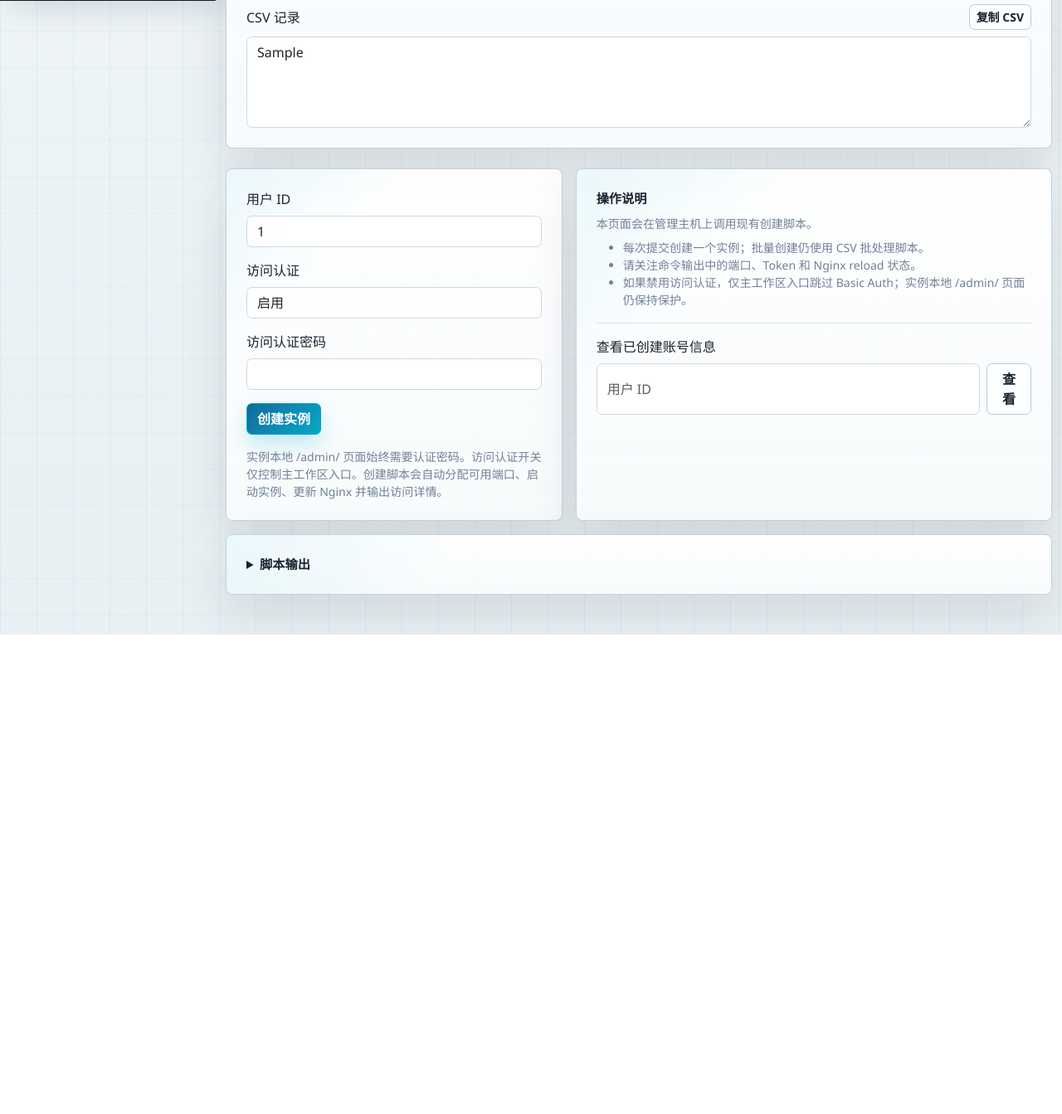
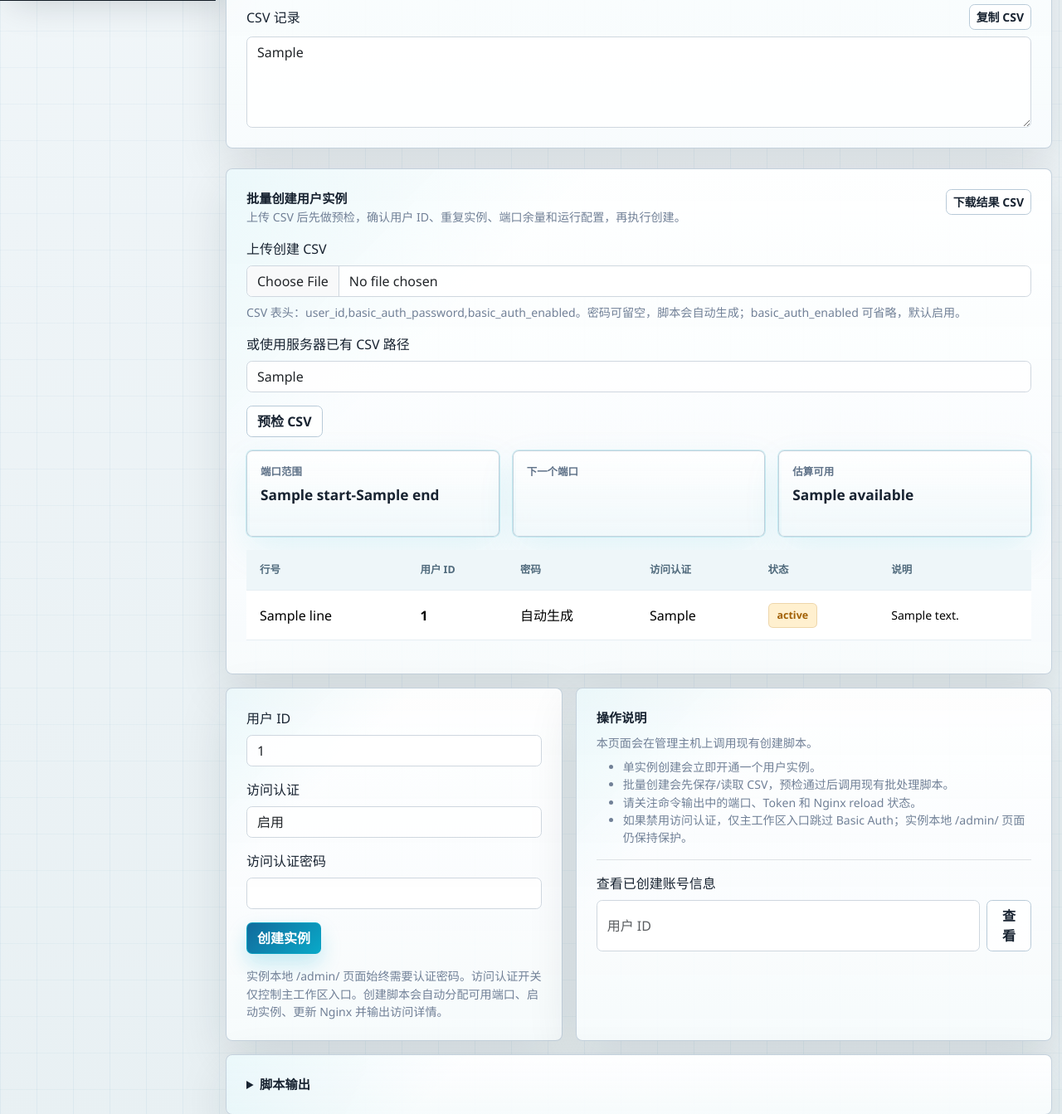
Before and after one commit to yipwingtim/openclaw-manager, a Flask app: template services/manager-web/templates/admin_create_user.html in a window 1280 px wide. Shown: the part 799-2142 px from the top of the page at 83% size. Before the commit the page ends 1564 px from the top, so only its background shows below. Run offline with Flask 3, Linux system fonts and the light colour scheme; the template is opened without the code that fills it: most values are stand-ins (such as "Sample title", 1, 10 or a date in 2020).

Commit message:
feat: add web batch user creation / 增加 Web 批量创建用户实例

```diff
--- a/services/manager-web/app.py
+++ b/services/manager-web/app.py
@@ -8,6 +8,7 @@ import io
 import threading
 import hmac
 import time
+import uuid
 from urllib.parse import urlencode
 from pathlib import Path
 
@@ -31,6 +32,7 @@ SKILL_ID_RE = re.compile(r"^[A-Za-z0-9_.@/-]{1,128}$")
 MAX_UPLOAD_BYTES = int(os.environ.get("MANAGER_UPLOAD_MAX_BYTES", str(50 * 1024 * 1024)))
 SKILL_INSTALL_TIMEOUT = int(os.environ.get("MANAGER_SKILL_INSTALL_TIMEOUT", "180"))
 WECHAT_BIND_TIMEOUT = int(os.environ.get("MANAGER_WECHAT_BIND_TIMEOUT", "300"))
+BATCH_CREATE_TIMEOUT = int(os.environ.get("MANAGER_BATCH_CREATE_TIMEOUT", "3600"))
 CONTAINER_UPLOAD_DIR = "/workspaces/uploads"
 WORKSPACE_FILE_ROOTS = {
     "workspace": ("OpenClaw Workspace", "workspace", "/home/node/.openclaw/workspace"),
@@ -155,6 +157,230 @@ def read_text_preview(path, max_chars=8000):
     if len(text) > max_chars:
         return text[:max_chars] + "\n... truncated ..."
     return text
+
+
+def normalize_basic_auth_enabled(value):
+    value = (value or "true").strip().lower()
+    if value in {"", "true", "yes", "y", "1", "on", "enabled"}:
+        return "true"
+    if value in {"false", "no", "n", "0", "off", "disabled"}:
+        return "false"
+    return None
+
+
+def read_active_users_csv():
+    active_users = set()
+    users_csv = PUBLIC_DIR / "users.csv"
+    if not users_csv.is_file():
+        return active_users
+
+    with users_csv.open(newline="", encoding="utf-8") as handle:
+        for row in csv.DictReader(handle):
+            user_id = (row.get("user_id") or "").strip()
+            status = (row.get("status") or "").strip()
+            if user_id and status == "active":
+                active_users.add(user_id)
+    return active_users
+
+
+def read_port_config():
+    config_file = MANAGER_DIR / "config" / "openclaw-manager.env"
+    values = {}
+    if not config_file.is_file():
+        return None, None, None, f"Config file not found: {config_file}"
+
+    for line in config_file.read_text(encoding="utf-8", errors="ignore").splitlines():
+        stripped = line.strip()
+        if not stripped or stripped.startswith("#") or "=" not in stripped:
+            continue
+        key, raw_value = stripped.split("=", 1)
+        if key in {"PORT_START", "PORT_END", "PORT_FILE"}:
+            values[key] = raw_value.strip().strip("\"'")
+
+    try:
+        port_start = int(values.get("PORT_START", ""))
+        port_end = int(values.get("PORT_END", ""))
+    except ValueError:
+        return None, None, None, "PORT_START/PORT_END are missing or invalid in config."
+
+    port_file = Path(values.get("PORT_FILE") or (PUBLIC_DIR / "ports.txt"))
+    return port_start, port_end, port_file, ""
+
+
+def estimate_port_capacity():
+    port_start, port_end, port_file, error = read_port_config()
+    if error:
+        return None, error
+
+    next_port = port_start
+    if port_file and port_file.is_file():
+        try:
+            next_port = int(port_file.read_text(encoding="utf-8", errors="ignore").strip())
+        except ValueError:
+            next_port = port_start
+    next_port = max(port_start, next_port)
+
+    used_ports = set()
+    for conf in NGINX_USERS_CONF_DIR.glob("*.conf"):
+        text = conf.read_text(encoding="utf-8", errors="ignore")
+        for match in re.finditer(r"^\s*listen\s+([0-9]+)\b", text, re.MULTILINE):
+            used_ports.add(int(match.group(1)))
+
+    if port_start is None or port_end is None:
+        return None, "Port range is not configured."
+
+    total = max(0, port_end - port_start + 1)
+    used_in_range = sum(1 for port in used_ports if port_start <= port <= port_end)
+    allocatable = [port for port in range(next_port, port_end + 1) if port not in used_ports]
+    return {
+        "start": port_start,
+        "end": port_end,
+        "next": next_port,
+        "total": total,
+        "used": used_in_range,
+        "available": len(allocatable),
+    }, ""
+
+
+def parse_batch_create_csv(path):
+    rows = []
+    errors = []
+    seen = set()
+
+    try:
+        with path.open(newline="", encoding="utf-8-sig") as handle:
+            reader = csv.DictReader(handle)
+            fieldnames = reader.fieldnames or []
+            if not fieldnames or fieldnames[0] != "user_id":
+                return [], ["CSV first column must be user_id."]
+
+            for line_no, row in enumerate(reader, start=2):
+                raw_user_id = (row.get("user_id") or "").strip()
+                if not raw_user_id:
+                    continue
+
+                user_id = validate_user_id(raw_user_id)
+                password = (row.get("basic_auth_password") or "").strip()
+                basic_auth_enabled = normalize_basic_auth_enabled(row.get("basic_auth_enabled"))
+
+                item = {
+                    "line": line_no,
+                    "user_id": raw_user_id,
+                    "password_provided": bool(password),
+                    "basic_auth_enabled": basic_auth_enabled or (row.get("basic_auth_enabled") or "").strip(),
+                    "status": "ready",
+                    "message": "",
+                }
+
+                if not user_id:
+                    item["status"] = "invalid"
+                    item["message"] = "Invalid user_id."
+                    errors.append(f"line {line_no}: invalid user_id {raw_user_id}")
+                elif user_id in seen:
+                    item["status"] = "duplicate"
+                    item["message"] = "Duplicate user_id in CSV."
+                    errors.append(f"line {line_no}: duplicate user_id {user_id}")
+                elif basic_auth_enabled is None:
+                    item["status"] = "invalid"
+                    item["message"] = "Invalid basic_auth_enabled."
+                    errors.append(f"line {line_no}: invalid basic_auth_enabled")
+                else:
+                    item["user_id"] = user_id
+                    seen.add(user_id)
+
+                rows.append(item)
+    except UnicodeDecodeError:
+        return [], ["CSV must be UTF-8 encoded."]
+
+    if not rows:
+        errors.append("CSV has no user rows.")
+
+    return rows, errors
+
+
+def batch_create_paths(batch_id):
+    batch_dir = PUBLIC_DIR / "batches" / "web-create-users" / batch_id
+    return batch_dir, batch_dir / "input.csv", batch_dir / "results.csv"
+
+
+def batch_relative_path(path):
+    try:
+        return str(path.resolve().relative_to((PUBLIC_DIR / "batches").resolve()))
+    except ValueError:
+        return ""
+
+
+def batch_create_context(input_csv=None, output_csv=None, rows=None, result="", error="", capacity=None):
+    return {
+        "batch_create": {
+            "input_csv": str(input_csv) if input_csv else "",
+            "output_csv": str(output_csv) if output_csv else "",
+            "output_relative_path": batch_relative_path(output_csv) if output_csv else "",
+            "rows": rows or [],
+            "result": result,
+            "error": error,
+            "capacity": capacity,
+            "can_execute": bool(input_csv and rows and not error),
+        }
+    }
+
+
+def preflight_batch_create(input_csv):
+    rows, errors = parse_batch_create_csv(input_csv)
+    try:
+        active_users = read_active_users_csv()
+    except OSError as exc:
+        active_users = set()
+        errors.append(f"Could not read users.csv: {exc}")
+
+    ready_count = 0
+    for row in rows:
+        if row["status"] != "ready":
+            continue
+
+        user_id = row["user_id"]
+        if user_id in active_users or get_user_dir(user_id).exists():
+            row["status"] = "exists"
+            row["message"] = "User already exists."
+            errors.append(f"{user_id}: user already exists")
+            continue
+
+        ready_count += 1
+
+    capacity, capacity_error = estimate_port_capacity()
+    if capacity_error:
+        errors.append(capacity_error)
+    elif capacity and capacity["available"] < ready_count:
+        errors.append(
+            f"Not enough available ports: need {ready_count}, available {capacity['available']} "
+            f"in {capacity['start']}-{capacity['end']}."
+        )
+
+    script = MANAGER_DIR / "scripts" / "batch_create_users.sh"
+    if not script.is_file():
+        errors.append(f"Batch create script not found: {script}")
+
+    config_file = MANAGER_DIR / "config" / "openclaw-manager.env"
+    if not config_file.is_file():
+        errors.append(f"Runtime config not found: {config_file}")
+
+    return rows, errors, capacity
+
+
+def save_batch_create_account_records(output_csv):
+    if not output_csv.is_file():
+        return 0
+
+    saved = 0
+    with output_csv.open(newline="", encoding="utf-8") as handle:
+        for row in csv.DictReader(handle):
+            user_id = validate_user_id(row.get("user_id"))
+            if not user_id or row.get("status") != "created":
+                continue
+            LAST_CREATED_ACCOUNTS[user_id] = row
+            save_account_record(row)
+            saved += 1
+    return saved
 
 
 def parse_create_user_output(output, user_id, basic_auth_enabled, basic_auth_password):
@@ -1323,6 +1549,7 @@ def admin_create_user():
         account_csv="",
         result="",
         error="",
+        **batch_create_context(),
     )
 
 
@@ -1349,7 +1576,177 @@ def admin_created_user_detail(user_id):
         account_csv=account_csv(account),
         result=request.args.get("result", ""),
         error="",
-    )
+        **batch_create_context(),
+    )
+
+
+@app.post("/admin/create-user/batch/preview")
+def preview_admin_batch_create_users():
+    denied = require_admin()
+    if denied:
+        return denied
+
+    upload = request.files.get("input_file")
+    existing_input = (request.form.get("input_csv") or "").strip()
+    if upload and upload.filename:
+        if not upload.filename.lower().endswith(".csv"):
+            return render_template(
+                "admin_create_user.html",
+                user_id="",
+                basic_auth_enabled="true",
+                basic_auth_password="",
+                account=None,
+                account_csv="",
+                result="",
+                error="",
+                **batch_create_context(error="Uploaded file must be a CSV."),
+            ), 400
+        batch_id = time.strftime("%Y%m%d-%H%M%S") + "-" + uuid.uuid4().hex[:8]
+        batch_dir, input_csv, output_csv = batch_create_paths(batch_id)
+        batch_dir.mkdir(parents=True, exist_ok=True)
+        upload.save(input_csv)
+    else:
+        input_csv, input_error = batch_path_from_form(existing_input)
+        if input_error:
+            return render_template(
+                "admin_create_user.html",
+                user_id="",
+                basic_auth_enabled="true",
+                basic_auth_password="",
+                account=None,
+                account_csv="",
+                result="",
+                error="",
+                **batch_create_context(error=input_error),
+            ), 400
+        output_csv = input_csv.with_name(input_csv.stem + "_results.csv")
+
+    rows, errors, capacity = preflight_batch_create(input_csv)
+    error = "\n".join(errors)
+    return render_template(
+        "admin_create_user.html",
+        user_id="",
+        basic_auth_enabled="true",
+        basic_auth_password="",
+        account=None,
+        account_csv="",
+        result="",
+        error="",
+        **batch_create_context(input_csv=input_csv, output_csv=output_csv, rows=rows, error=error, capacity=capacity),
+    ), 400 if errors else 200
+
+
+@app.post("/admin/create-user/batch/run")
+def run_admin_batch_create_users():
+    denied = require_admin()
+    if denied:
+        return denied
+
+    input_csv, input_error = batch_path_from_form(request.form.get("input_csv"))
+    output_csv, output_error = batch_path_from_form(request.form.get("output_csv"))
+    if input_error or output_error:
+        return render_template(
+            "admin_create_user.html",
+            user_id="",
+            basic_auth_enabled="true",
+            basic_auth_password="",
+            account=None,
+            account_csv="",
+            result="",
+            error="",
+            **batch_create_context(error=input_error or output_error),
+        ), 400
+
+    if not input_csv.is_file():
+        return render_template(
+            "admin_create_user.html",
+            user_id="",
+            basic_auth_enabled="true",
+            basic_auth_password="",
+            account=None,
+            account_csv="",
+            result="",
+            error="",
+            **batch_create_context(input_csv=input_csv, output_csv=output_csv, error=f"Input CSV not found: {input_csv}"),
+        ), 400
+
+    rows, errors, capacity = preflight_batch_create(input_csv)
+    if errors:
+        return render_template(
+            "admin_create_user.html",
+            user_id="",
+            basic_auth_enabled="true",
+            basic_auth_password="",
+            account=None,
+            account_csv="",
+            result="",
+            error="",
+            **batch_create_context(
+                input_csv=input_csv,
+                output_csv=output_csv,
+                rows=rows,
+                error="\n".join(errors),
+                capacity=capacity,
+            ),
+        ), 400
+
+    output_csv.parent.mkdir(parents=True, exist_ok=True)
+    script = MANAGER_DIR / "scripts" / "batch_create_users.sh"
+    process = subprocess.run(
+        [str(script), str(input_csv), str(output_csv)],
+        cwd=str(MANAGER_DIR),
+        text=True,
+        capture_output=True,
+        timeout=BATCH_CREATE_TIMEOUT,
+        check=False,
+    )
+    command_output = (process.stdout + "\n" + process.stderr).strip()
+    result_csv = read_text_preview(output_csv, max_chars=12000)
+    saved_count = save_batch_create_account_records(output_csv)
+    result = f"{command_output}\n\nResult CSV:\n{result_csv}".strip()
+
+    if process.returncode != 0:
+        return render_template(
+            "admin_create_user.html",
+            user_id="",
+            basic_auth_enabled="true",
+            basic_auth_password="",
+            account=None,
+            account_csv="",
+            result=result,
+            error="Batch create failed.",
+            **batch_create_context(input_csv=input_csv, output_csv=output_csv, rows=rows, capacity=capacity),
+        ), 500
+
+    result += persist_operation_metadata(
+        "batch_create_users",
+        message=f"input={input_csv.name} output={output_csv.name} saved_accounts={saved_count} {command_output[-500:]}".strip(),
+    )
+    return render_template(
+        "admin_create_user.html",
+        user_id="",
+        basic_auth_enabled="true",
+        basic_auth_password="",
+        account=None,
+        account_csv="",
+        result=result,
+        error="",
+        **batch_create_context(input_csv=input_csv, output_csv=output_csv, rows=rows, capacity=capacity),
+    )
+
+
+@app.get("/admin/create-user/batch/results/<path:relative_path>")
+def download_batch_create_results(relative_path):
+    denied = require_admin()
+    if denied:
+        return denied
+
+    output_csv, error = batch_path_from_form(relative_path)
+    if error:
+        return render_template("error.html", message=error), 400
+    if not output_csv.is_file():
+        return render_template("error.html", message="Result CSV not found."), 404
+    return send_file(output_csv, as_attachment=True, download_name=output_csv.name)
 
 
 @app.post("/admin/create-user")
@@ -1374,6 +1771,7 @@ def run_admin_create_user():
                 account_csv="",
                 result=result,
                 error=error,
+                **batch_create_context(),
             ),
             status,
         )
@@ -1388,6 +1786,7 @@ def run_admin_create_user():
             account_csv=account_csv(account),
             result=result,
             error="",
+            **batch_create_context(),
         )
 
     if not user_id:
--- a/services/manager-web/templates/admin_create_user.html
+++ b/services/manager-web/templates/admin_create_user.html
@@ -12,6 +12,13 @@
 
   {% if error %}
     <div class="alert soft-danger">{{ error }}</div>
+  {% endif %}
+
+  {% if batch_create.error %}
+    <div class="alert soft-danger">
+      <div class="section-title">批量创建预检未通过</div>
+      <pre class="mb-0 mt-2">{{ batch_create.error }}</pre>
+    </div>
   {% endif %}
 
   {% if account %}
@@ -78,6 +85,95 @@
     </div>
   {% endif %}
 
+  <div class="surface p-3 p-lg-4 mb-3">
+    <div class="d-flex align-items-start justify-content-between gap-3 flex-wrap mb-3">
+      <div>
+        <div class="section-title">批量创建用户实例</div>
+        <div class="muted-small">上传 CSV 后先做预检，确认用户 ID、重复实例、端口余量和运行配置，再执行创建。</div>
+      </div>
+      {% if batch_create.output_relative_path %}
+        <a class="btn btn-sm btn-oc-outline" href="/admin/create-user/batch/results/{{ batch_create.output_relative_path }}">下载结果 CSV</a>
+      {% endif %}
+    </div>
+
+    <form class="mb-3" method="post" action="/admin/create-user/batch/preview" enctype="multipart/form-data">
+      <label class="form-label" for="batch_input_file">上传创建 CSV</label>
+      <input class="form-control mb-2" id="batch_input_file" name="input_file" type="file" accept=".csv">
+      <div class="muted-small mb-3">CSV 表头：user_id,basic_auth_password,basic_auth_enabled。密码可留空，脚本会自动生成；basic_auth_enabled 可省略，默认启用。</div>
+
+      <label class="form-label" for="batch_input_csv">或使用服务器已有 CSV 路径</label>
+      <input class="form-control mb-3" id="batch_input_csv" name="input_csv" value="{{ batch_create.input_csv }}" placeholder="/data/docker/openclaw-public/batches/20260624/create_users.csv">
+
+      <button class="btn btn-oc-outline" type="submit">预检 CSV</button>
+    </form>
+
+    {% if batch_create.capacity %}
+      <div class="row g-3 mb-3">
+        <div class="col-md-4">
+          <div class="metric">
+            <div class="metric-label">端口范围</div>
+            <div class="metric-value">{{ batch_create.capacity.start }}-{{ batch_create.capacity.end }}</div>
+          </div>
+        </div>
+        <div class="col-md-4">
+          <div class="metric">
+            <div class="metric-label">下一个端口</div>
+            <div class="metric-value">{{ batch_create.capacity.next }}</div>
+          </div>
+        </div>
+        <div class="col-md-4">
+          <div class="metric">
+            <div class="metric-label">估算可用</div>
+            <div class="metric-value">{{ batch_create.capacity.available }}</div>
+          </div>
+        </div>
+      </div>
+    {% endif %}
+
+    {% if batch_create.rows %}
+      <div class="table-responsive mb-3">
+        <table class="table table-hover mb-0 align-middle">
+          <thead>
+            <tr>
+              <th>行号</th>
+              <th>用户 ID</th>
+              <th>密码</th>
+              <th>访问认证</th>
+              <th>状态</th>
+              <th>说明</th>
+            </tr>
+          </thead>
+          <tbody>
+            {% for row in batch_create.rows %}
+              <tr>
+                <td>{{ row.line }}</td>
+                <td class="fw-semibold">{{ row.user_id }}</td>
+                <td>{% if row.password_provided %}已提供{% else %}自动生成{% endif %}</td>
+                <td>{{ row.basic_auth_enabled }}</td>
+                <td>
+                  {% if row.status == "ready" %}
+                    <span class="badge-status badge-running">ready</span>
+                  {% else %}
+                    <span class="badge-status badge-stopped">{{ row.status }}</span>
+                  {% endif %}
+                </td>
+                <td class="muted-small">{{ row.message or "-" }}</td>
+              </tr>
+            {% endfor %}
+          </tbody>
+        </table>
+      </div>
+
+      {% if batch_create.can_execute %}
+        <form method="post" action="/admin/create-user/batch/run" onsubmit="const button=this.querySelector('[data-batch-create-submit]'); if (button) { button.disabled = true; button.textContent = '批量创建中...'; }">
+          <input type="hidden" name="input_csv" value="{{ batch_create.input_csv }}">
+          <input type="hidden" name="output_csv" value="{{ batch_create.output_csv }}">
+          <button class="btn btn-oc" type="submit" data-batch-create-submit>执行批量创建</button>
+        </form>
+      {% endif %}
+    {% endif %}
+  </div>
+
   <div class="row g-3">
     <div class="col-lg-5">
       <div class="surface p-3 p-lg-4">
@@ -107,7 +203,8 @@
         <div class="section-title mb-2">操作说明</div>
         <div class="muted-small mb-2">本页面会在管理主机上调用现有创建脚本。</div>
         <ul class="muted-small mb-0">
-          <li>每次提交创建一个实例；批量创建仍使用 CSV 批处理脚本。</li>
+          <li>单实例创建会立即开通一个用户实例。</li>
+          <li>批量创建会先保存/读取 CSV，预检通过后调用现有批处理脚本。</li>
           <li>请关注命令输出中的端口、Token 和 Nginx reload 状态。</li>
           <li>如果禁用访问认证，仅主工作区入口跳过 Basic Auth；实例本地 /admin/ 页面仍保持保护。</li>
         </ul>
```
Also changed, not shown: docs/user-self-service-panel.md (+13 -3 lines), tests/test_manager_web_lifecycle.py (+79 -0 lines), README.md, 1 other file.
